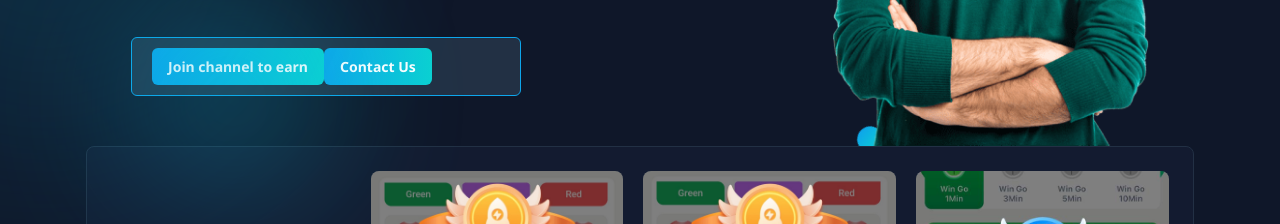
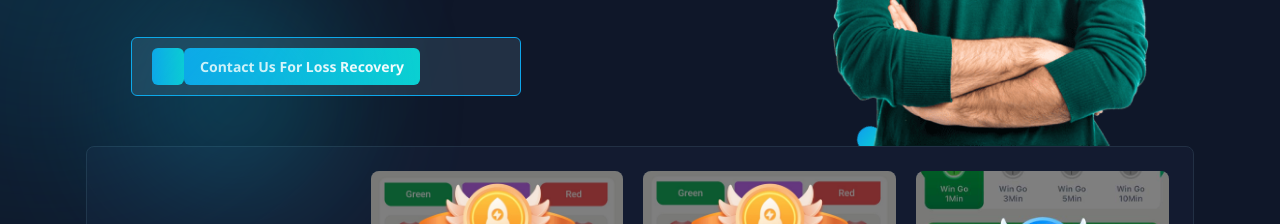
Before and after one commit to knoxxdevill/lossrecovery, a plain HTML site: page index.html in a window 1280 px wide. Shown: the part 508-732 px from the top of the page. Drawn offline with nearby package versions, Linux system fonts and the light colour scheme; a script that the page names is missing; files whose address does not match are found by name.

Commit message:
Update index.html

```diff
--- a/index.html
+++ b/index.html
@@ -141,7 +141,7 @@
                 class="input-field" autocomplete="off"> --->
 
               <button class="btn btn-primary">
-                <a href="https://t.me/knoxxdevill">Join channel to earn</a>
+
                 <!--- <span class="span">Subscribe</span> --->
 
                 <!--- <ion-icon name="arrow-forward-outline" aria-hidden="true"></ion-icon> --->
@@ -149,7 +149,7 @@
 
 
               <button class="btn btn-primary">
-                <a href="https://t.me/knoxxdevill">Contact Us</a>
+                <a href="https://t.me/knoxxdevill">Contact Us For Loss Recovery</a>
                 <!--- <span class="span">Subscribe</span> --->
 
                 <!--- <ion-icon name="arrow-forward-outline" aria-hidden="true"></ion-icon> --->
```
